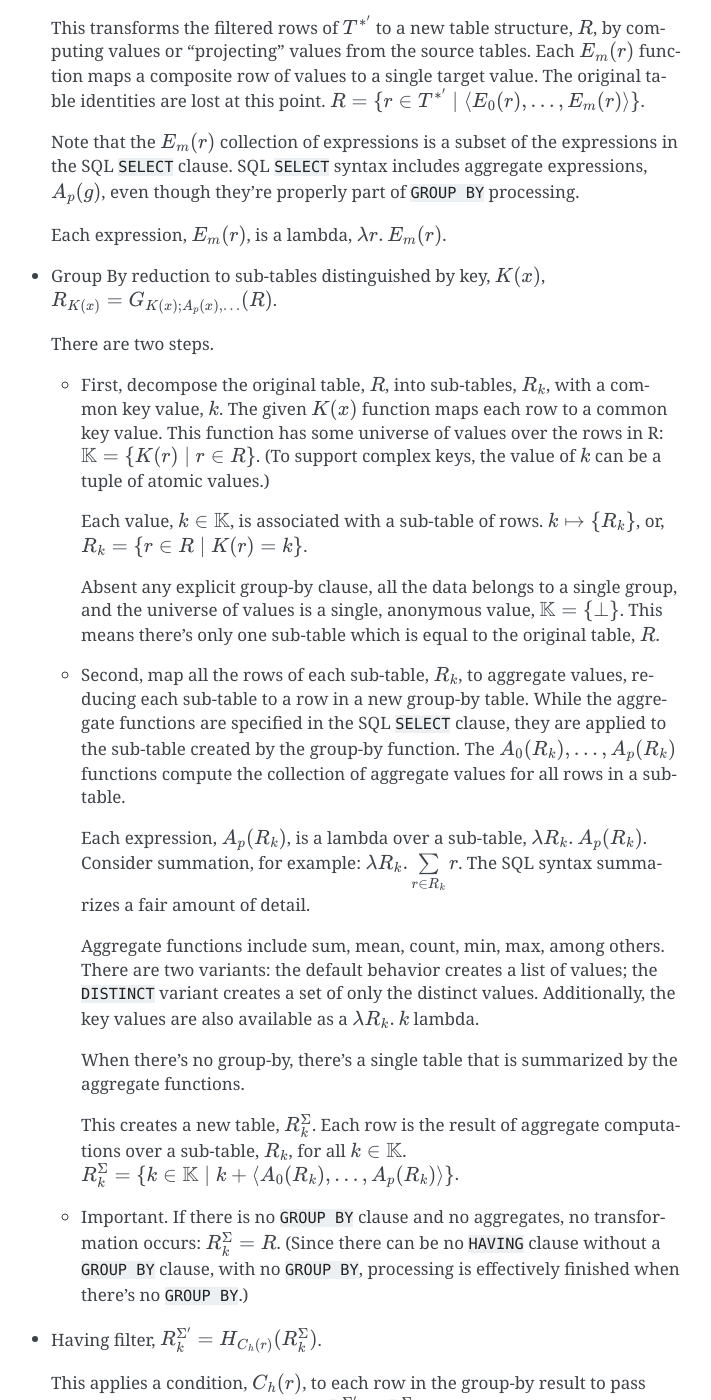
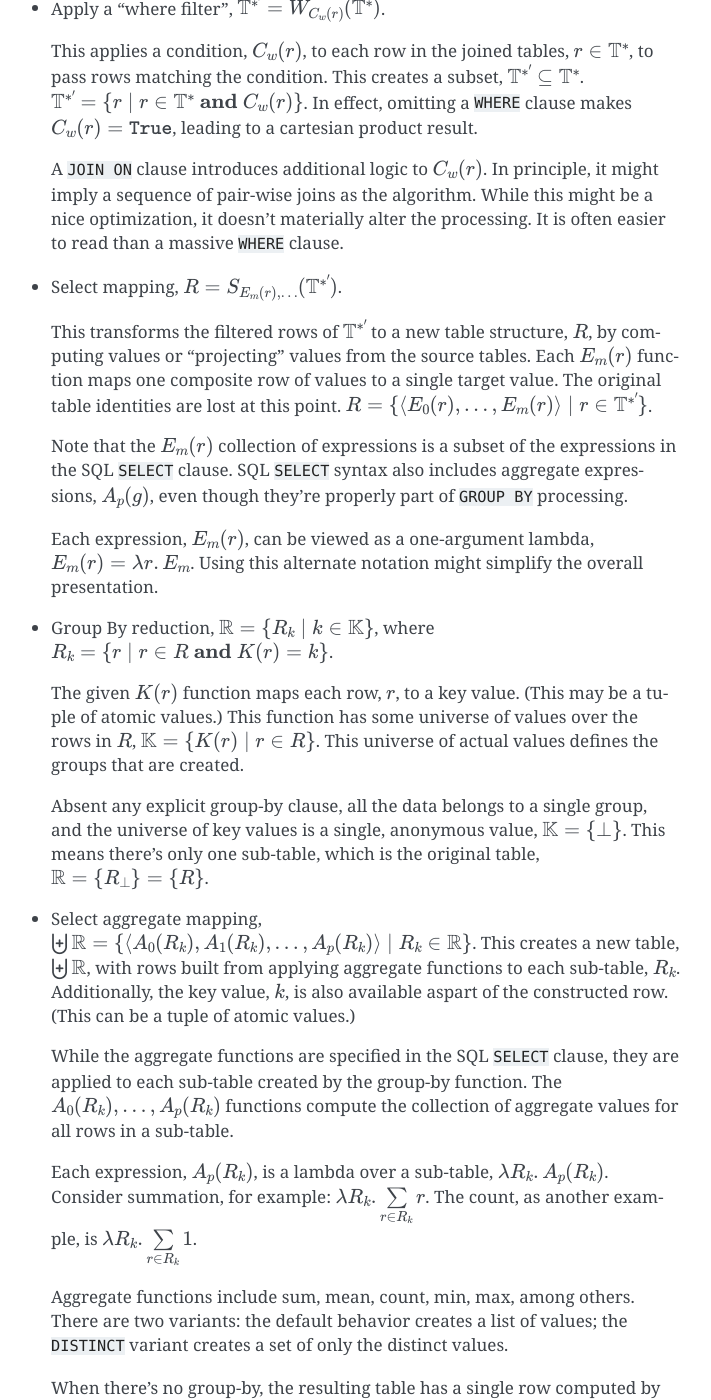
Before and after one commit to slott56/functional-SQL, a Sphinx documentation site: the page built from docs/concept.rst, in a window 1280 px wide and 1400 px high, scrolled down 2269 px. Shown: the whole window, without its empty margins (399-1110 px from the left). Built offline with Sphinx 7.4.7, drawn with Linux system fonts in a browser that asks for light colours; some of the changed text lies outside the part shown.

Commit message:
Documentation Cleanup
The math in the Concepts section wrong in some places and unclear in others.

```diff
--- a/docs/concept.rst
+++ b/docs/concept.rst
@@ -63,17 +63,30 @@
 The SQL Algorithm
 ==================
 
+We'll decompose the hugely complicated ``SELECT`` statement into three parts:
+
+-   The ``ORDER BY`` and ``LIMIT`` options that are appended to the result of the set operations.
+
+-   The set operations like ``UNION`` that apply to multiple sub-select statements.
+
+-   The sub-select statement -- the essential ``SELECT FROM WHERE GROUP BY HAVING`` part.
+
+We'll focus on the sub-select, becuase (a) it's central, and (b) the other parts are add-ons.
+
 We'll work with a collection of tables, :math:`T_1` through :math:`T_{n}`.
-Each table, :math:`T`, is a set of rows, :math:`T_x = \{ r_1, r_2, \dots, r_{m} \}`.
+Each table, :math:`T_{x}`, is a set of rows, :math:`T_x = \{ r_1, r_2, \dots, r_{m} \}`.
 Each row, :math:`r`, is a tuple of atomic values, :math:`r = \langle v_1, v_2, \dots \rangle`.
 
-A Query, :math:`Q(T)`, over :math:`n` tables, :math:`T = \{T_1, T_2, \dots, T_{n}\}`, is the following:
+A Query, :math:`Q(\mathbb{T})`, over the collection of tables, :math:`\mathbb{T} = \{T_1, T_2, \dots, T_{n}\}`, is the following:
 
 ..  math::
 
-    Q(T) = H_{C_h(r)} \biggl( G_{K(r); A_p(R_k), \dots} \Bigl( S_{E_m(r), \dots} \left( W_{C_w(x)} ( F(T) ) \right) \Bigr) \biggr)
+    \begin{aligned}
+    R &= S_{E_m(r), \dots} \left( W_{C_w(r)} ( F(\mathbb{T}) ) \right) \\
+    Q(\mathbb{T}) &= H_{C_h(r)} \biggl( S_{A_p(r), \dots} \Bigl( G_{K(r)} ( R ) \Bigr) \biggr)
+    \end{aligned}
 
-There are four higher-order functions, :math:`H_f(R)`, :math:`G_{r;m}(T)`, :math:`S_m(T)`, and :math:`W_f(T)`.
+There are five higher-order functions, :math:`H_f(R)`, :math:`G_{r}(T)`, :math:`S_a(T)`, :math:`S_m(T)`, and :math:`W_f(T)`.
 There's one ordinary function :math:`F(T)`.
 The higher-order functions are parameterized by other functions.
 These parameter functions are applied to the individual rows of table collections.
@@ -82,69 +95,70 @@
 The order ``FROM t WHERE C_w SELECT e_1, e_2, a_1, a_2, ... GROUP BY k HAVING C_h`` reflects the order in which processing occurs.
 The algorithm has the following stages:
 
--   From tables, :math:`T^{*} = F(T)`.
+-   Create a "from product", :math:`\mathbb{T}^{*} = F(\mathbb{T})`, from the collection of tables :math:`\mathbb{T}`.
 
-    This joins all the tables. It's a kind of :math:`\prod T`, sometimes stated as :math:`T_1 \bowtie T_2 \bowtie \dots \bowtie T_n`.
+    This joins all the tables. It's a kind of :math:`\prod \mathbb{T}`, sometimes stated as :math:`\mathbb{T}^{*} = T_1 \bowtie T_2 \bowtie \dots \bowtie T_n`.
 
--   Where filter, :math:`T^{*^\prime} = W_{C_w(x)}(T^{*})`.
+-   Apply a "where filter", :math:`\mathbb{T}^{*^\prime} = W_{C_w(r)}(\mathbb{T}^{*})`.
 
-    This applies a condition, :math:`C_w(x)`, to each row in the joined tables, :math:`x \in T^{*}`, to pass rows matching the condition, creating a subset, :math:`T^{*^\prime} \subseteq T^{*}`.
-    :math:`T^{*^\prime} = \{ r \in T^{*} \mid C_w(r) \}`. In effect, omitting a ``WHERE`` clause makes :math:`C_w(x) = \mathtt{True}`, leading to a cartesian product result.
+    This applies a condition, :math:`C_w(r)`, to each row in the joined tables, :math:`r \in \mathbb{T}^{*}`, to pass rows matching the condition.
+    This creates a subset, :math:`\mathbb{T}^{*^\prime} \subseteq \mathbb{T}^{*}`.
+    :math:`\mathbb{T}^{*^\prime} = \{ r \mid r \in \mathbb{T}^{*} \textbf{ and } C_w(r) \}`.
+    In effect, omitting a ``WHERE`` clause makes :math:`C_w(r) = \mathtt{True}`, leading to a cartesian product result.
 
-    A ``JOIN ON`` clause introduces additional logic to :math:`C_w(x)`. In principle, it might imply a sequence of pair-wise joins as the algorithm. While this might be a nice optimization, it doesn't materially alter the processing.
+    A ``JOIN ON`` clause introduces additional logic to :math:`C_w(r)`. In principle, it might imply a sequence of pair-wise joins as the algorithm. While this might be a nice optimization, it doesn't materially alter the processing.
     It is often easier to read than a massive ``WHERE`` clause.
 
--   Select mapping, :math:`R = S_{E_m(r), \dots}(T^{*^\prime})`.
+-   Select mapping, :math:`R = S_{E_m(r), \dots}(\mathbb{T}^{*^\prime})`.
 
-    This transforms the filtered rows of :math:`T^{*^\prime}` to a new table structure, :math:`R`, by computing values or "projecting" values from the source tables. Each :math:`E_m(r)` function maps a composite row of values to a single target value. The original table identities are lost at this point.
-    :math:`R = \{ r \in T^{*^\prime} \mid \langle E_0(r), \dots, E_m(r) \rangle \}`.
+    This transforms the filtered rows of :math:`\mathbb{T}^{*^\prime}` to a new table structure, :math:`R`, by computing values or "projecting" values from the source tables.
+    Each :math:`E_m(r)` function maps one composite row of values to a single target value.
+    The original table identities are lost at this point.
+    :math:`R = \{ \langle E_0(r), \dots, E_m(r) \rangle \mid r \in \mathbb{T}^{*^\prime} \}`.
 
     Note that the :math:`E_m(r)` collection of expressions is a subset of the expressions in the SQL ``SELECT`` clause.
-    SQL ``SELECT`` syntax includes  aggregate expressions, :math:`A_p(g)`, even though they're properly part of ``GROUP BY`` processing.
+    SQL ``SELECT`` syntax also includes aggregate expressions, :math:`A_p(g)`, even though they're properly part of ``GROUP BY`` processing.
 
-    Each expression, :math:`E_m(r)`, is a lambda, :math:`\lambda r.E_m(r)`.
+    Each expression, :math:`E_m(r)`, can be viewed as a one-argument lambda, :math:`E_m(r) = \lambda r.E_m`.
+    Using this alternate notation might simplify the overall presentation.
 
--   Group By reduction to sub-tables distinguished by key, :math:`K(x)`, :math:`R_{K(x)} = G_{K(x); A_p(x), \dots}(R)`.
+-   Group By reduction, :math:`\mathbb{R} = \{R_k \mid k \in \mathbb{K}\}`, where :math:`R_k = \{ r \mid r \in R \textbf{ and } K(r) = k \}`.
 
-    There are two steps.
+    The given :math:`K(r)` function maps each row, :math:`r`, to a key value. (This may be a tuple of atomic values.)
+    This function has some universe of values over the rows in :math:`R`, :math:`\mathbb{K} = \{K(r) \mid r \in R\}`.
+    This universe of actual values defines the groups that are created.
 
-    -   First, decompose the original table, :math:`R`, into sub-tables, :math:`R_k`, with a common key value, :math:`k`.
-        The given :math:`K(x)` function maps each row to a common key value.
-        This function has some universe of values over the rows in R: :math:`\mathbb{K} = \{K(r) \mid r \in R\}`.
-        (To support complex keys, the value of :math:`k` can be a tuple of atomic values.)
+    Absent any explicit group-by clause, all the data belongs to a single group, and the universe of key values is a single, anonymous value, :math:`\mathbb{K} = \{\bot\}`.
+    This means there's only one sub-table, which is the original table, :math:`\mathbb{R} = \{R_\bot\} = \{R\}`.
 
-        Each value, :math:`k \in \mathbb{K}`, is associated with a sub-table of rows.
-        :math:`k \mapsto \{R_k\}`, or, :math:`R_k = \{ r \in R \mid K(r) = k \}`.
+-   Select aggregate mapping, :math:`\biguplus\mathbb{R} = \{ \langle A_0(R_k), A_1(R_k), \dots, A_p(R_k) \rangle \mid R_k \in \mathbb{R} \}`.
+    This creates a new table, :math:`\biguplus\mathbb{R}`, with rows built from applying aggregate functions to each sub-table, :math:`R_k`.
+    Additionally, the key value, :math:`k`, is also available aspart of the constructed row. (This can be a tuple of atomic values.)
 
-        Absent any explicit group-by clause, all the data belongs to a single group, and the universe of values is a single, anonymous value, :math:`\mathbb{K} = \{\bot\}`.
-        This means there's only one sub-table which is equal to the original table, :math:`R`.
+    While the aggregate functions are specified in the SQL ``SELECT`` clause, they are applied to each sub-table created by the group-by function.
+    The :math:`A_0(R_k), \dots, A_p(R_k)` functions compute the collection of aggregate values for all rows in a sub-table.
 
-    -   Second, map all the rows of each sub-table, :math:`R_k`, to aggregate values, reducing each sub-table to a row in a new group-by table.
-        While the aggregate functions are specified in the SQL ``SELECT`` clause, they are applied to the sub-table created by the group-by function.
-        The :math:`A_0(R_k), \dots, A_p(R_k)` functions compute the collection of aggregate values for all rows in a sub-table.
+    Each expression, :math:`A_p(R_k)`, is a lambda over a sub-table, :math:`\lambda R_k.A_p(R_k)`.
+    Consider summation, for example: :math:`\lambda R_k.\sum\limits_{r \in R_k}r`.
+    The count, as another example, is :math:`\lambda R_k.\sum\limits_{r \in R_k} 1`.
 
-        Each expression, :math:`A_p(R_k)`, is a lambda over a sub-table, :math:`\lambda R_k.A_p(R_k)`.
-        Consider summation, for example: :math:`\lambda R_k.\sum\limits_{r \in R_k}r`.
-        The SQL syntax summarizes a fair amount of detail.
+    Aggregate functions include sum, mean, count, min, max, among others.
+    There are two variants: the default behavior creates a list of values; the ``DISTINCT`` variant creates a set of only the distinct values.
 
-        Aggregate functions include sum, mean, count, min, max, among others.
-        There are two variants: the default behavior creates a list of values; the ``DISTINCT`` variant creates a set of only the distinct values.
-        Additionally, the key values are also available as a :math:`\lambda R_k.k` lambda.
+    When there's no group-by, the resulting table has a single row computed by the aggregate functions.
 
-        When there's no group-by, there's a single table that is summarized by the aggregate functions.
+    Important. If there is no ``GROUP BY`` clause and no aggregate functions, no transformation occurs: :math:`\biguplus\mathbb{R} = R`.
+    (Since there can be no ``HAVING`` clause without a ``GROUP BY`` clause, with no ``GROUP BY``, processing is effectively finished when there's no ``GROUP BY``.)
 
-        This creates a new table, :math:`R_k^\Sigma`. Each row is the result of aggregate computations over
-        a sub-table, :math:`R_k`, for all :math:`k \in \mathbb{K}`.
-        :math:`R_k^\Sigma = \{k \in \mathbb{K} \mid k + \langle A_0(R_k), \dots, A_p(R_k) \rangle \}`.
+    Note. If there's a ``GROUP BY`` clause and no aggregate functions, the SQL seems invalid.
 
-    -   Important. If there is no ``GROUP BY`` clause and no aggregates, no transformation occurs: :math:`R_k^\Sigma = R`.
-        (Since there can be no ``HAVING`` clause without a ``GROUP BY`` clause, with no ``GROUP BY``, processing is effectively finished when there's no ``GROUP BY``.)
+-   Apply a "having filter", :math:`\biguplus\mathbb{R}^{\prime} = H_{C_h(r)}(\biguplus\mathbb{R})`. This is identical to where-clause processing.
 
--   Having filter, :math:`R_k^{\Sigma^\prime} = H_{C_h(r)}(R_k^\Sigma)`.
+    This applies a condition, :math:`C_h(r)`, to each row in the group-by result, :math:`\biguplus\mathbb{R}`, to pass matching rows.
+    This creates a subset, :math:`\biguplus\mathbb{R}^{\prime} \subseteq \biguplus\mathbb{R}`.
+    :math:`\biguplus\mathbb{R}^{\prime} = \{ r \mid r \in \biguplus\mathbb{R} \textbf{ and } C_h(r) \}`.
 
-    This applies a condition, :math:`C_h(r)`, to each row in the group-by result to pass matching rows, creating a subset, :math:`R_k^{\Sigma^\prime} \subseteq R_k^\Sigma`. Absent a ``HAVING`` clause, :math:`C_h(r) = \mathtt{True}`, and all rows are kept.
-
-    This is essentially identical to the Where filter processing, :math:`T^{*^\prime} = W_{C_w(r)}(T^{*})`.
+    Absent a ``HAVING`` clause, :math:`C_h(r) = \mathtt{True}`, and all rows are kept.
 
 Yes, the order these functions are applied is not the order ``SELECT`` statements are commonly written.
 
@@ -154,7 +168,7 @@
 
 ..  math::
 
-    Q(T) = (S_{E_m(r), \dots; A_p(R_k), \dots} \circ F \circ W_{C_w(r)} \circ G_{K(r), \dots} \circ H_{C_h(r)})(T)
+    Q(\mathbb{T}) = (S_{E_m(r), \dots; A_p(R_k), \dots} \circ F \circ W_{C_w(r)} \circ G_{K(r), \dots} \circ H_{C_h(r)})(\mathbb{T})
 
 The above expression is similar to the more commonly-used order of clauses.
 
@@ -171,40 +185,50 @@
 ..  csv-table::
     :header: Clause, Function
 
-    ``FROM``,``itertools.product()`` to create :math:`\prod T`.
+    ``FROM``,``itertools.product()`` to create :math:`\mathbb{T}^*`.
     ``WHERE``,``filter()`` using :math:`C_w(r)`.
     ``SELECT``,``map()`` applied for each :math:`E_m(r)`.
-    ``GROUP BY``,``reduce()`` to create :math:`R_k` and compute the summary :math:`A_p(R_k)`.
+    ``GROUP BY``, "Partition using :math:`K(r)` to create :math:`\mathbb{R}`."
+    , "``reduce()`` to compute aggregates using :math:`A_p(R_k)`."
     ``HAVING``,``filter()`` using :math:`C_h(r)`.
 
-Therefore::
+Therefore,::
 
-    filter(h, reduce(g, map(s, filter(w, itertools.product(T)))))
+    filter(h,
+        reduce(s_a,
+            parition(k,
+                map(s_e,
+                    filter(w,
+                        itertools.product(T))))))
 
-Is a conceptual overview of the SQL operation.
-
+This is a conceptual overview of the SQL operation.
+The tricky part is the ``partition()`` function isn't built-in to ``itertools``.
+This function can be more usefully created around a ``defaultdict(list)`` structure to create lists of rows in each partition.
+Each of these lists can then be aggregated and filtered.
 
 The Group By Alternatives
 =========================
 
 There are four cases for ``GROUP BY`` and aggregate functions in the ``SELECT`` clause:
 
--   Neither ``GROUP BY``, nor aggregates in ``SELECT``. The results of :math:`R = (S \circ W \circ F)(T)` are complete.
+-   Neither ``GROUP BY``, nor aggregates in ``SELECT``. The results of :math:`R = (S_E \circ W \circ F)(\mathbb{T})` are complete.
 
 -   No ``GROUP BY``, but one or more aggregates in ``SELECT``. The result is a single summary row.
-    It's :math:`R = (G \circ S \circ W \circ F)(T)`, but the group-by operation is a kind of degenerate case;
-    it creates a single group and therefore a single result row from the aggregate computation.
+    It's :math:`R = (S_A \circ S_E \circ W \circ F)(\mathbb{T})`, but the group-by operation is a kind of degenerate case;
+    it creates a single group and therefore a single result row from the aggregate computation, :math:`S_A`.
     There can be no ``HAVING`` without a ``GROUP BY``.
 
 -   A ``GROUP BY`` clause, and aggregates in ``SELECT``.
-    The result is a new table of summary rows, :math:`R = (G \circ S \circ W \circ F)(T)` which can then be processed by the ``HAVING`` clause.
+    The result is a new table of summary rows, :math:`R = (S_A \circ G \circ S_E \circ W \circ F)(\mathbb{T})`. This can then be processed by the ``HAVING`` clause.
 
 -   A ``GROUP BY`` clause, but no aggregates in ``SELECT``. Not sure what this means.
     SQLite3 appears to ignore the ``GROUP BY`` key definition and produce all rows.
     This doesn't seem completely sensible; it seems more sensible to emit the distinct combinations of key values.
 
-The ``GROUP BY`` expression needs to be computed for each query composite row.
-Consequently, a ``.group_by(name=lambda...)`` creates a new ``name=lambda...`` in the ``Select`` clause.
+..  comment: not sure where this goes...
+
+    The ``GROUP BY`` expression needs to be computed for each query composite row.
+    Consequently, a ``.group_by(name=lambda...)`` creates a new ``name=lambda...`` in the ``Select`` clause.
 
 The Subqueries and the Exists Function
 =======================================
@@ -219,22 +243,24 @@
 
 See https://www.w3resource.com/sql/subqueries/understanding-sql-subqueries.php for examples.
 
-For the ``FROM`` clause, the subquery provies a table. This is consistent with the definition of :math:`Q(T)` above.
+For the ``FROM`` clause, the subquery provies a table. This is consistent with the definition of :math:`Q(\mathbb{T})` above.
 
 For the other clauses, there are three kinds of results: a set of values, a single value, or a boolean.
 
 -   The subquery produces a set of values used for collection operators like ``IN`` or ``NOT IN``.
-    This suggests a value selector function can pick values from a single column of the result, :math:`V_c(Q(T))` will
-    pick one column, :math:`c` from all rows, :math:`V_c(Q(T)) = \{r \in Q(T) \mid r_c\}`, to create a set of values.
+    This suggests a value selector function can pick values from a single column of the result.
+    The value selector, :math:`V_c(Q(\mathbb{T}))`, will pick one column, :math:`c` from all rows, :math:`V_c(Q(\mathbb{T})) = \{r_c \mid r \in Q(\mathbb{T}) \}`, to create a set of values.
 
 -   The subquery produces a single value for scalar operators.
     This suggests a wrapper function to pick a row from the result and then pick one value from the chosen row.
     The resulting table has one or more rows, :math:`T = \{r_1, r_2, \dots, r_n\}`.
     The first row has one or more values, :math:`r_1 = \langle v_1, v_2, \dots, v_n \rangle`.
-    The value selector function, :math:`V_{n, c}(Q(T)) = {Q(T)_n}_c`, can pick row :math:`n`, and column :math:`c` of the table to retrieve the scalar value.
+    The value selector function, :math:`V_{n, c}(Q(\mathbb{T}))`, can pick row :math:`n`, and column :math:`c` of the table to retrieve the scalar value.
+    Most of the time, this is :math:`V_{1, c}` to pick a column from the first (or only) row.
 
 -   In an ``EXISTS()`` context the subquery producing any result at all means ``EXISTS()`` is ``True``.
-    Failing to produce a result means  ``EXISTS()`` is ``False``. A function, :math:`\exists(Q(T))` is applied to see if there was at least one row in the subquery result.
+    Failing to produce a result means  ``EXISTS()`` is ``False``.
+    A function, :math:`\exists(Q(\mathbb{T}))` is applied to see if there was at least one row in the subquery result.
 
 These wrapper functions to get all values from a columns or a specific value from a row and a column are implicit in SQL.
 The ``EXISTS()`` function is the only one that's explicit.
@@ -245,17 +271,16 @@
 -   Independent. In this case, the subquery has no expressions that reference tables from the parent query.
     The subquery must be executed first, and the resulting value provided to the parent query.
 
--   Bound. In this case, the subquery has one or more expressions that reference tables from the parent query.
-    This means the :math:`Q(T)` function requires a second argument value: :math:`Q(T; r)`, where :math:`r` is the current row in the query that contains the subquery.
+-   Bound. In this case, a subquery has one or more expressions that reference tables from the context query.
+    This means the :math:`Q(\mathbb{T})` function requires a second argument value: :math:`Q(\mathbb{T}; r)`, where :math:`r` is the current row in the context query.
     This also means any of the functions :math:`E_m(r)`, :math:`C_w(r)`, or :math:`C_h(r)` may include the results of a subquery.
-    For example, :math:`E_m(x) = V_{1,1}(Q_b(T; x))`, describes a scalar result of a bound subquery, :math:`Q_b`.
-    This is a ``SELECT`` clause expression, :math:`E_m(x)` with a reference to a subquery.
-    One commonly-used function for the ``WHERE`` and ``HAVING`` clauses is the ``EXISTS`` test, :math:`\exists(Q(T; r)`).
-    It may also be a function to a value by executing the subquery, :math:`V_{1,1}(Q(T; r))`.
+    For example, :math:`E_m(x) = V_{1,1}(Q_b(\mathbb{T}; x))`, extracts a scalar result of a bound subquery, :math:`Q_b`, when applied to a collection of tables with a context row, :math:`x`.
+    This can happen when a ``SELECT`` clause expression, :math:`E_m(x)` has a reference to a subquery.
 
-The bound subquery is also implicit in SQL.
-This, too, is a handy assumption that simplifies SQL slightly.
+    One commonly-used function for the ``WHERE`` and ``HAVING`` clauses is the ``EXISTS`` test, :math:`\exists(Q(\mathbb{T}; r)`).
+    This may include a function of a scalar result of a bound subquery, :math:`V_{1,1}(Q_b(\mathbb{T}; r))`, in an more complex condition.
 
+Rows from the context query are available in a bound subquery, :math:`Q_b`, in SQL without any special syntax.
 What's essential here is the subquery processing has very handy implicit behavior.
 
 
@@ -268,22 +293,20 @@
 
 ..  math::
 
-    Q(T, T_w = Q_w(T))
-
-There can be more than one of these creation queries to create tables for use in the target query.
+    Q(\mathbb{T} \cup \{ Q_{W_1}(\mathbb{T}), Q_{W_2}(\mathbb{T}), \dots \} )
 
 Additionally, the creation query can involve recursion.
 
 ..  math::
 
-    Q_w(T) = \begin{cases}
-        T_w &= Q_{w0}(T)  \text{ initially},\\
-        T_w &= Q_{w*}(T, T_w)  \text{ if $T_w \neq \emptyset$}.\\
+    Q_W(\mathbb{T}) = \begin{cases}
+        T_w &= Q_{W0}(\mathbb{T})  \text{ initially},\\
+        T_w &= Q_{W*}(\mathbb{T} \cup \{T_w\})  \text{ if $T_w \neq \emptyset$}.\\
     \end{cases}
 
-Note there are two variants of the subquery: Initialization, :math:`Q_{w0}`, and the recursion, :math:`Q_{w*}`.
-Often the initialization is a ``VALUES`` clause.
-The recursion, :math:`Q_{w*}`, is specified as a ``UNION`` or ``UNION ALL`` clause that's syntactically part of the initial ``VALUES`` clause.
+Note there are two variants of the subquery: an initialization clause, :math:`Q_{W0}`, and a recursion clause, :math:`Q_{W*}`.
+Often the initialization clause is a ``VALUES`` clause providing literal values.
+The recursion, :math:`Q_{W*}`, is specified as a ``UNION`` or ``UNION ALL`` clause that's syntactically part of the initial ``VALUES`` clause.
 The choice between breadth-first and depth-first traversal of the query results is specified with an ``ORDER BY`` clause.
 The default is breadth-first.
 
@@ -295,10 +318,14 @@
 -   Order BY. This is best handled by Python's native :py:func:`sorted` function.
     ``sorted(fetch(Q), key=lambda row: ...)``.
 
--   Limit. This is best handled by Python's native list slicing.
-    ``data = list(fetch(Q))[start:stop]``.
+-   Limit. This can be handled by Python's native list slicing.
+    ``list(fetch(Q))[start:stop]``.
 
--   Union, Intersect, Except. There are set operations that are part of Python.
+    However, this can be handled better by applying a filter to the enumerated rows.
+    ``(r for n, r in enumerate(fetch(Q), start=1) if start <= n < stop)``.
+    We can imagine a ``limit(query, slice(start, stop, step))`` iterator that yields the expected subset.
+
+-   Union, Intersect, etc. There are set operations that are part of Python.
     The complication here is that the underlying :py:class:`sqlful.Row` objects are mutable dictionaries.
     To do set operations, it's best to make immtutable, frozen dataclasses.
 
--- a/pyproject.toml
+++ b/pyproject.toml
@@ -3,7 +3,7 @@
 description = "A collection of functions to provide SQL-like processing."
 readme = "README.rst"
 requires-python = ">=3.12"
-version = "2024.8"
+version = "2024.8.1"
 
 [tools.setuptools]
 package_dir = {"" = "src"}
```
Also changed, not shown: coverage.json (+1 -1 lines), 5 other files.
